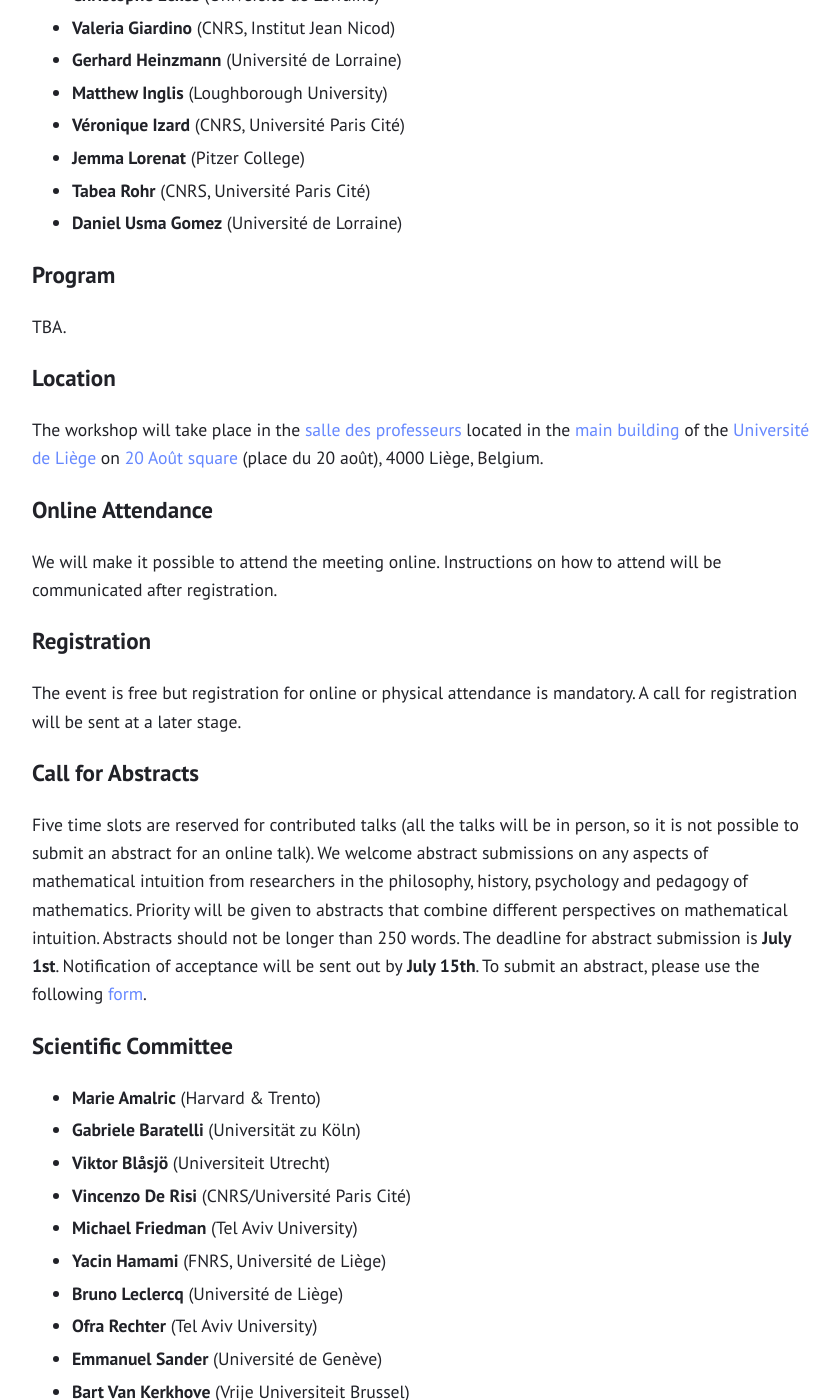
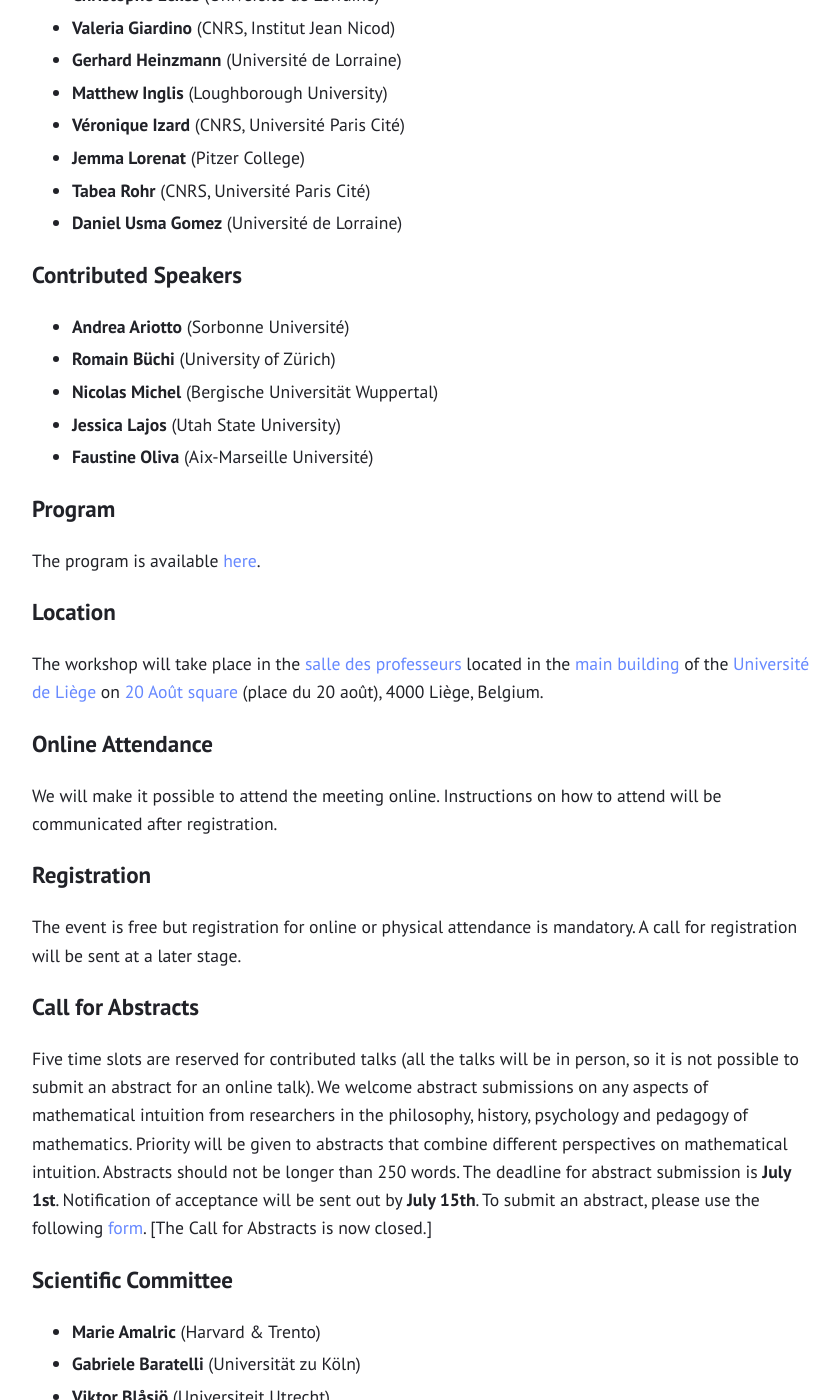
Before and after one commit to yhamami/mathematical-intuition-workshops, a Jekyll site: the page built from liege-edition.md, in a window 1280 px wide and 1400 px high, scrolled down 776 px. Shown: the whole window, without its empty margins (219-1059 px from the left). Built offline with Jekyll 4.4.1, drawn with Linux system fonts in a browser that asks for light colours.

Commit message:
added Liege program

```diff
--- a/liege-edition.md
+++ b/liege-edition.md
@@ -23,9 +23,19 @@ The **Liège workshop** will take place on **6-7-8 November, 2023** at the Unive
 - **Tabea Rohr** (CNRS, Université Paris Cité)
 - **Daniel Usma Gomez** (Université de Lorraine)
 
+# Contributed Speakers
+
+- **Andrea Ariotto** (Sorbonne Université)
+- **Romain Büchi** (University of Zürich)
+- **Nicolas Michel** (Bergische Universität Wuppertal)
+- **Jessica Lajos** (Utah State University)
+- **Faustine Oliva** (Aix-Marseille Université)
+
+
+
 # Program
 
-TBA.
+The program is available [here](/mathematical-intuition-workshops/liege-edition/program/).
 
 # Location
 
@@ -41,7 +51,7 @@ The event is free but registration for online or physical attendance is mandator
 
 # Call for Abstracts
 
-Five time slots are reserved for contributed talks (all the talks will be in person, so it is not possible to submit an abstract for an online talk). We welcome abstract submissions on any aspects of mathematical intuition from researchers in the philosophy, history, psychology and pedagogy of mathematics. Priority will be given to abstracts that combine different perspectives on mathematical intuition. Abstracts should not be longer than 250 words. The deadline for abstract submission is **July 1st**. Notification of acceptance will be sent out by **July 15th**. To submit an abstract, please use the following [form](https://forms.gle/vSMNusELhGu9TFBx5).
+Five time slots are reserved for contributed talks (all the talks will be in person, so it is not possible to submit an abstract for an online talk). We welcome abstract submissions on any aspects of mathematical intuition from researchers in the philosophy, history, psychology and pedagogy of mathematics. Priority will be given to abstracts that combine different perspectives on mathematical intuition. Abstracts should not be longer than 250 words. The deadline for abstract submission is **July 1st**. Notification of acceptance will be sent out by **July 15th**. To submit an abstract, please use the following [form](https://forms.gle/vSMNusELhGu9TFBx5). [The Call for Abstracts is now closed.]
 
 # Scientific Committee
 
```
